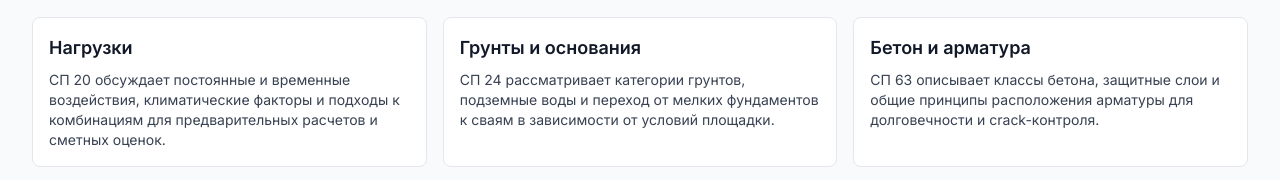
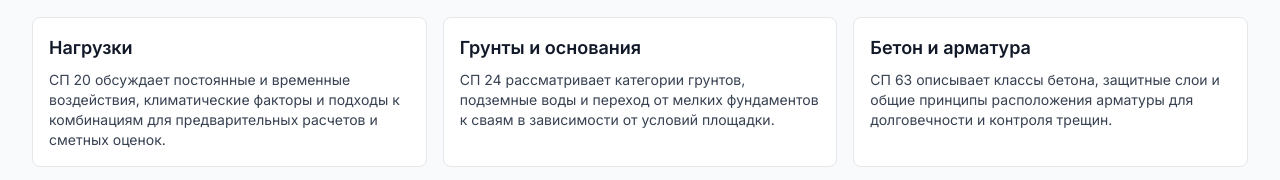
Before and after one commit to alex1c/first-calc, a Next.js app: page /en/standards/national/ru in a window 1280 px wide. Shown: the part 419-599 px from the top of the page. Built offline with nearby package versions, Linux system fonts and the light colour scheme; no server answers.

Commit message:
content: clarify ru landing wording

```diff
--- a/app/[locale]/(main)/standards/national/ru/page.tsx
+++ b/app/[locale]/(main)/standards/national/ru/page.tsx
@@ -129,7 +129,7 @@ export default async function RuStandardsLanding({ params }: RuStandardsLandingP
                                                         <h3 className="text-lg font-semibold text-gray-900 mb-2">Бетон и арматура</h3>
                                                         <p className="text-gray-700 text-sm">
                                                                 СП 63 описывает классы бетона, защитные слои и общие принципы
-                                                                расположения арматуры для долговечности и crack-контроля.
+                                                                расположения арматуры для долговечности и контроля трещин.
                                                         </p>
                                                 </div>
                                         </div>
```
